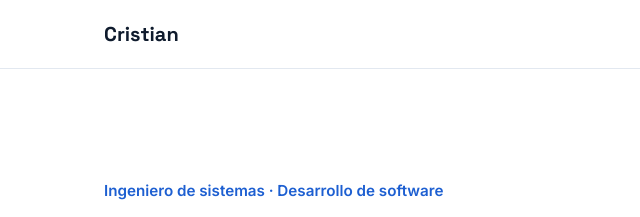
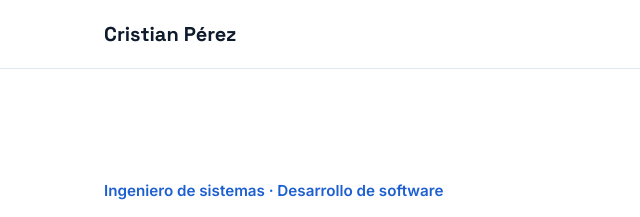
Before and after one commit to Cristian6600/cristian6600.github.io, a plain HTML site: page index.html in a window 1280 px wide. Shown: the top 217 px of the page, 0-640 px from the left. Drawn offline with Linux system fonts and the light colour scheme.

Commit message:
Add files via upload

```diff
--- a/index.html
+++ b/index.html
@@ -3,7 +3,7 @@
 <head>
 <meta charset="utf-8">
 <meta name="viewport" content="width=device-width, initial-scale=1">
-<title>Cristian · Desarrollo de software para negocios</title>
+<title>Cristian Pérez · Desarrollo de software para negocios</title>
 <meta name="description" content="Páginas web, sistemas a medida y automatización para pequeños y medianos negocios en Colombia.">
 <link rel="preconnect" href="https://fonts.googleapis.com">
 <link rel="preconnect" href="https://fonts.gstatic.com" crossorigin>
@@ -143,7 +143,7 @@
 
 <header>
   <div class="wrap nav">
-    <a class="brand" href="#inicio">Cristian</a>
+    <a class="brand" href="#inicio">Cristian Pérez</a>
     <nav aria-label="Principal">
       <ul>
         <li><a href="#servicios">Servicios</a></li>
@@ -301,7 +301,7 @@
     <div class="wrap about">
       <div>
         <div class="head" style="margin-bottom:20px"><h2>Sobre mí</h2></div>
-        <p>Soy Cristian, ingeniero de sistemas y desarrollador Python/Django. Trabajo construyendo software para el sector logístico y ahora pongo esa experiencia al servicio de negocios que quieren crecer con tecnología.</p>
+        <p>Soy Cristian Pérez, ingeniero de sistemas y desarrollador Python/Django. Trabajo construyendo software para el sector logístico y ahora pongo esa experiencia al servicio de negocios que quieren crecer con tecnología.</p>
         <p>Mi objetivo es que la tecnología sea una herramienta sencilla para ti, no un problema más.</p>
       </div>
       <ul class="facts">
@@ -332,7 +332,7 @@
 
 <footer>
   <div class="wrap">
-    <span>© 2026 Cristian · Desarrollo de software</span>
+    <span>© 2026 Cristian Pérez · Desarrollo de software</span>
     <span>Bogotá y Soacha, Colombia · Trabajo remoto en todo el país</span>
   </div>
 </footer>
```
